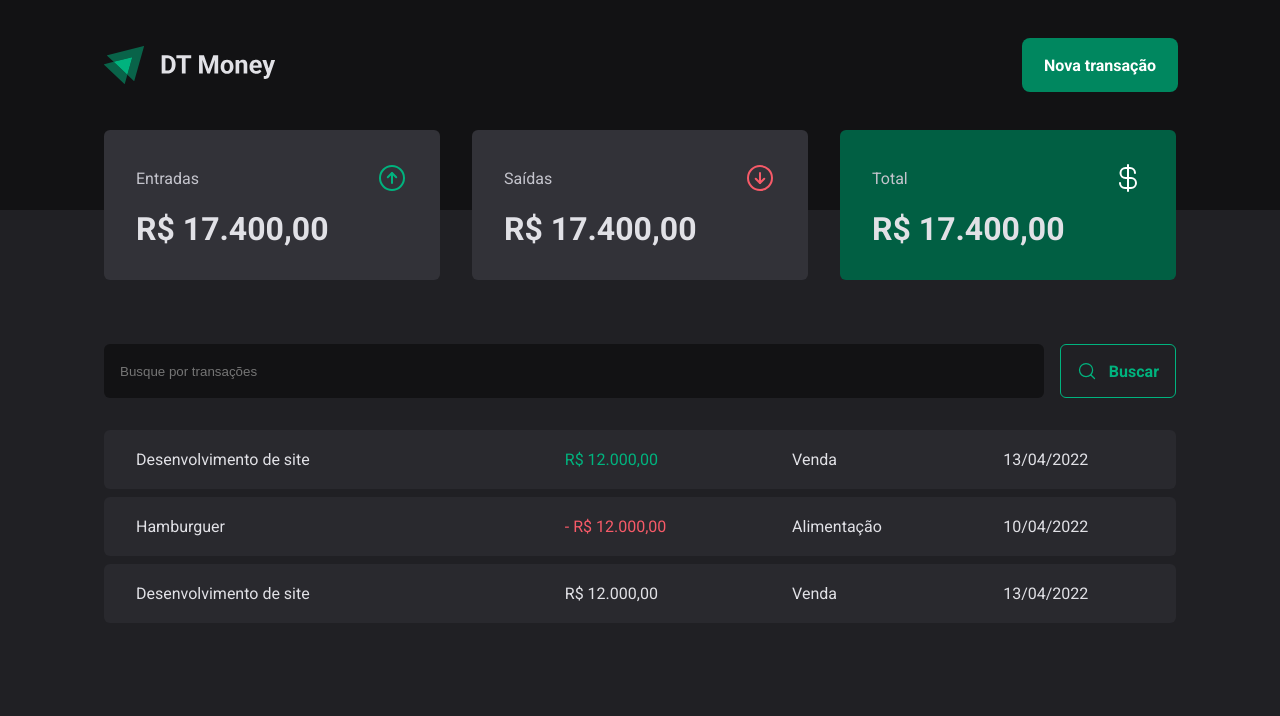
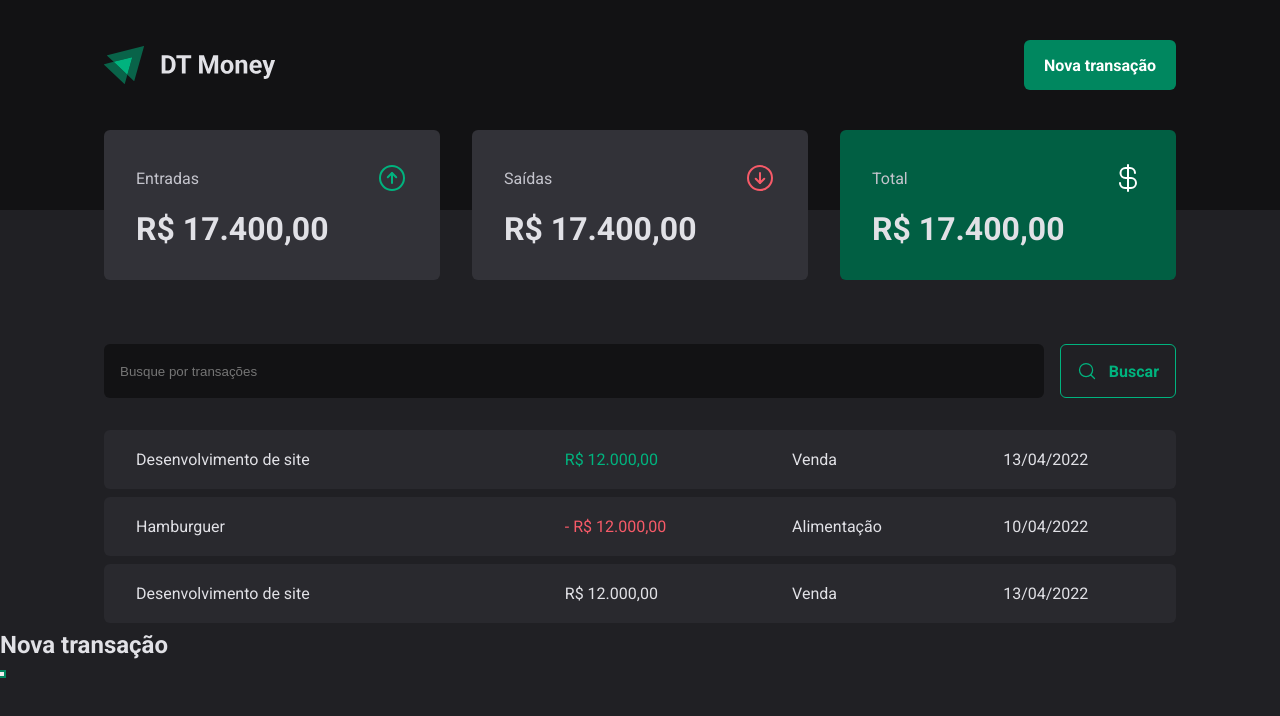
Before and after one commit to bBraian/dt-money, a React (Vite) app: page / in a window 1280 px wide. Both pictures are taken after a click on the button "Nova transação". Shown: the top 716 px of the page. Built offline with nearby package versions, Linux system fonts and the light colour scheme.

Commit message:
creating table and search area

```diff
--- a/package.json
+++ b/package.json
@@ -9,6 +9,7 @@
     "preview": "vite preview"
   },
   "dependencies": {
+    "@radix-ui/react-dialog": "^1.0.0",
     "phosphor-react": "^1.4.1",
     "react": "^18.2.0",
     "react-dom": "^18.2.0",
--- a/src/components/Header/index.jsx
+++ b/src/components/Header/index.jsx
@@ -1,4 +1,5 @@
 import { HeaderContainer, HeaderContent, NewTransactionButton } from "./styles";
+import * as Dialog from '@radix-ui/react-dialog';
 import logoImg from '../../assets/logo.svg';
 
 export function Header() {
@@ -6,7 +7,21 @@
         <HeaderContainer>
             <HeaderContent>
                 <img src={logoImg} alt="" />
-                <NewTransactionButton>Nova transação</NewTransactionButton>
+
+                <Dialog.Root>
+                    <Dialog.Trigger asChild>
+                        <NewTransactionButton>Nova transação</NewTransactionButton>
+                    </Dialog.Trigger>
+
+                    <Dialog.Portal>
+                        <Dialog.Overlay />
+                        <Dialog.Content>
+                            <Dialog.Title>Nova transação</Dialog.Title>
+                            <Dialog.Close />
+                        </Dialog.Content>
+                    </Dialog.Portal>
+
+                </Dialog.Root>
             </HeaderContent>
         </HeaderContainer>
     )
```
Also changed, not shown: 1 other file (tests, documents, lock files or other folders).
